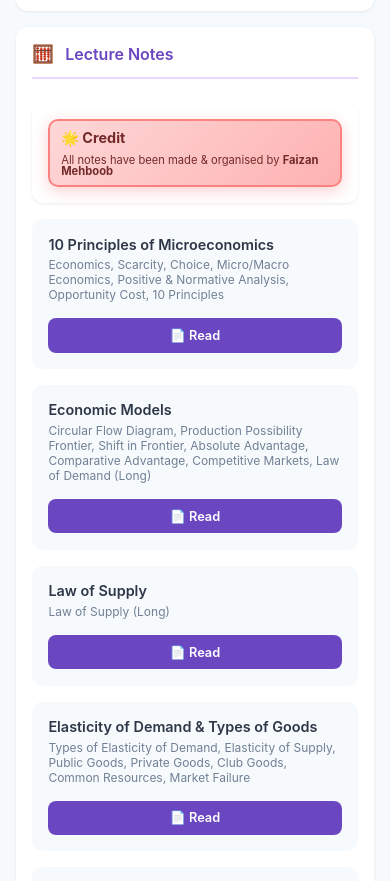
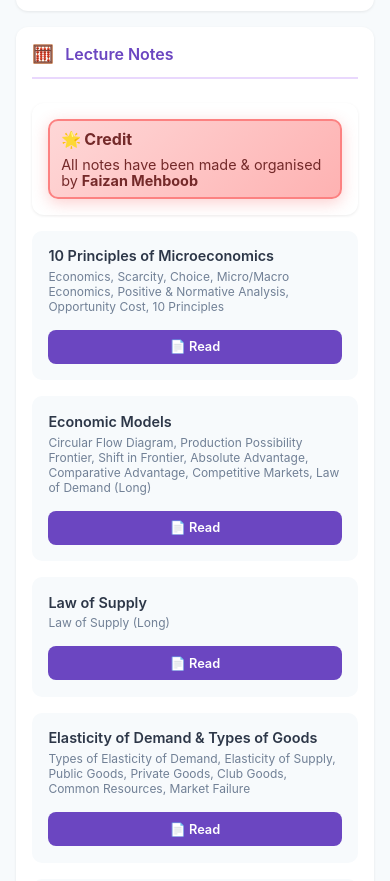
Before and after one commit to ferketox/gacademia, a plain HTML site: page economics.html in a window 390 px wide. Shown: the part 1860-2741 px from the top of the page. Drawn offline with Linux system fonts and the light colour scheme.

Commit message:
Update economics.html

```diff
--- a/economics.html
+++ b/economics.html
@@ -579,11 +579,11 @@
             }
 
             .red-box h2{
-                color: #742A2A;; margin: 0 0 0.5rem 0; font-size: 0.9rem; display: flex; align-items: center; gap: 0.2rem;
+                color: #742A2A;; margin: 0 0 0.5rem 0; font-size: 1rem; display: flex; align-items: center; gap: 0.2rem;
             }
 
             .red-box p{
-                margin: 0; font-size: 0.7rem; line-height: 1;
+                margin: 0; font-size: 0.9rem; line-height: 1.1;
             }
         }
 
@@ -713,11 +713,11 @@
             }
 
             .red-box h2{
-                color: #742A2A;; margin: 0 0 0.5rem 0; font-size: 0.9rem; display: flex; align-items: center; gap: 0.2rem;
+                color: #742A2A;; margin: 0 0 0.5rem 0; font-size: 1rem; display: flex; align-items: center; gap: 0.2rem;
             }
 
             .red-box p{
-                margin: 0; font-size: 0.7rem; line-height: 1;
+                margin: 0; font-size: 0.9rem; line-height: 1.1;
             }
         }
     </style>
```
